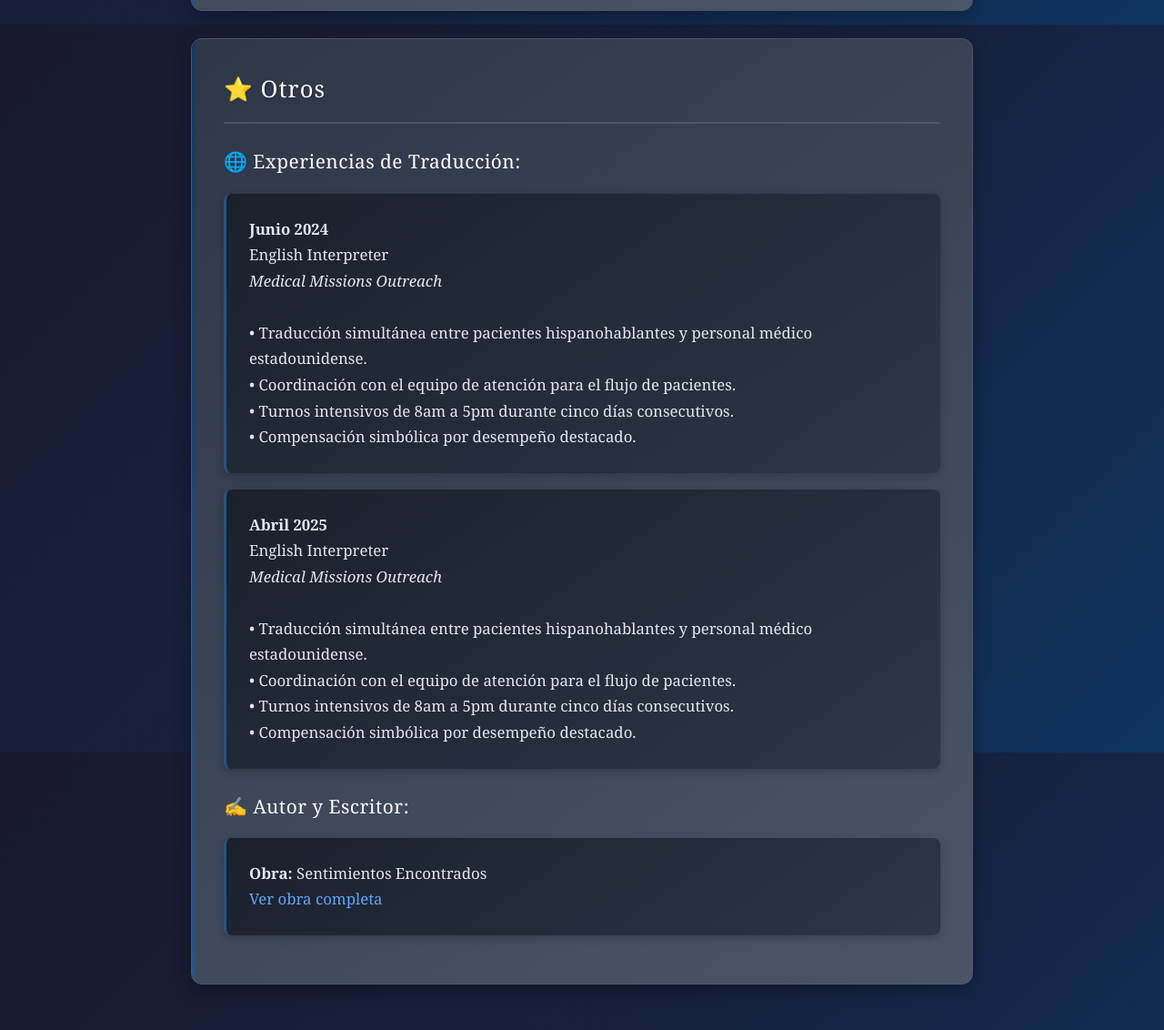
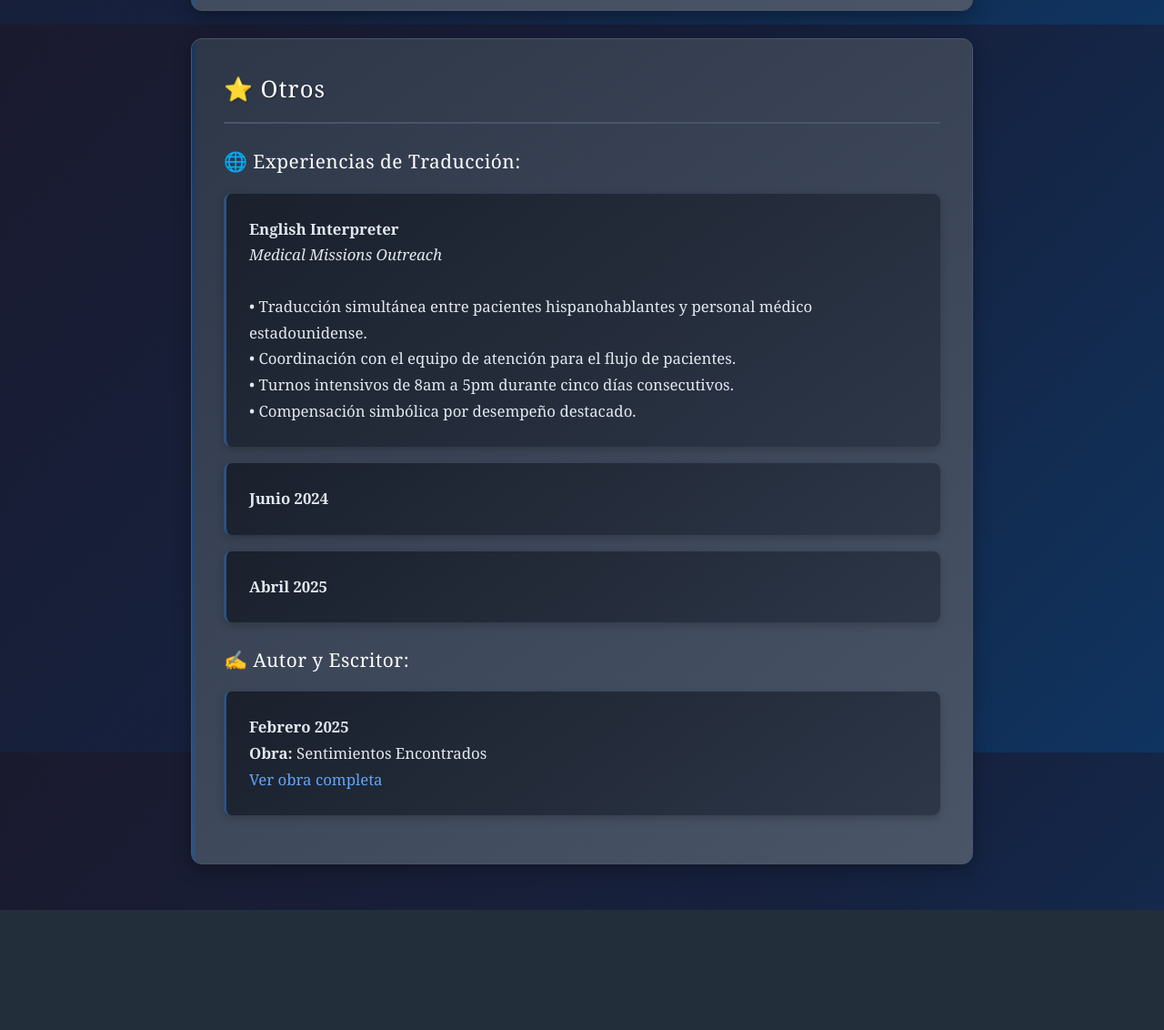
Before and after one commit to Zraght/joseantoniocalebgonzaleschumbe-cv, a Flask app: page / in a window 1280 px wide. Shown: the part 3173-4305 px from the top of the page at 91% size. After the commit the page ends 4173 px from the top, so only its background shows below. Run offline with Flask 3, Linux system fonts and the light colour scheme.

Commit message:
Actualización del CV

```diff
--- a/templates/index.html
+++ b/templates/index.html
@@ -1,3 +1,4 @@
+
 <!DOCTYPE html>
 <html lang="es">
 <head>
@@ -587,8 +588,7 @@
     <h3>🌐 Experiencias de Traducción:</h3>
     <ul>
       <li>
-        <strong>Junio 2024</strong><br>
-        English Interpreter<br>
+        <strong>English Interpreter</strong><br>
         <em>Medical Missions Outreach</em><br><br>
         • Traducción simultánea entre pacientes hispanohablantes y personal médico estadounidense.<br>
         • Coordinación con el equipo de atención para el flujo de pacientes.<br>
@@ -596,19 +596,17 @@
         • Compensación simbólica por desempeño destacado.
       </li>
       <li>
-        <strong>Abril 2025</strong><br>
-        English Interpreter<br>
-        <em>Medical Missions Outreach</em><br><br>
-        • Traducción simultánea entre pacientes hispanohablantes y personal médico estadounidense.<br>
-        • Coordinación con el equipo de atención para el flujo de pacientes.<br>
-        • Turnos intensivos de 8am a 5pm durante cinco días consecutivos.<br>
-        • Compensación simbólica por desempeño destacado.
+        <strong>Junio 2024</strong>
+      </li>
+      <li>
+        <strong>Abril 2025</strong>
       </li>
     </ul>
 
     <h3>✍️ Autor y Escritor:</h3>
     <ul>
       <li>
+        <strong>Febrero 2025</strong><br>
         <strong>Obra:</strong> Sentimientos Encontrados<br>
         <a href="https://www.webnovel.com/book/el-valor-de-la-vida_32418336908687505" target="_blank">Ver obra completa</a>
       </li>
@@ -621,8 +619,7 @@
     <h3>🌐 Translation Experiences:</h3>
     <ul>
       <li>
-        <strong>June 2024</strong><br>
-        English Interpreter<br>
+        <strong>English Interpreter</strong><br>
         <em>Medical Missions Outreach</em><br><br>
         • Simultaneous translation between Spanish-speaking patients and American medical staff.<br>
         • Coordination with the care team for patient flow.<br>
@@ -630,19 +627,17 @@
         • Symbolic compensation for outstanding performance.
       </li>
       <li>
-        <strong>April 2025</strong><br>
-        English Interpreter<br>
-        <em>Medical Missions Outreach</em><br><br>
-        • Simultaneous translation between Spanish-speaking patients and American medical staff.<br>
-        • Coordination with the care team for patient flow.<br>
-        • Intensive shifts from 8am to 5pm for five consecutive days.<br>
-        • Symbolic compensation for outstanding performance.
+        <strong>June 2024</strong>
+      </li>
+      <li>
+        <strong>April 2025</strong>
       </li>
     </ul>
 
     <h3>✍️ Author and Writer:</h3>
     <ul>
       <li>
+        <strong>February 2025</strong><br>
         <strong>Work:</strong> Feelings Found<br>
         <a href="https://www.webnovel.com/book/feelings-found_32993891508542905" target="_blank">View complete work</a>
       </li>
@@ -666,7 +661,7 @@
       document.getElementById('perfil-en').style.display = isSpanish ? 'block' : 'none';
       document.getElementById('habilidades-en').style.display = isSpanish ? 'block' : 'none';
       document.getElementById('contacto-en').style.display = isSpanish ? 'block' : 'none';
-  document.getElementById('formacion-en').style.display = isSpanish ? 'block' : 'none';
+      document.getElementById('formacion-en').style.display = isSpanish ? 'block' : 'none';
       document.getElementById('otros-en').style.display = isSpanish ? 'block' : 'none';
       document.getElementById('cv-title-en').style.display = isSpanish ? 'block' : 'none';
 
```
Also changed, not shown: index.html (+14 -19 lines).
